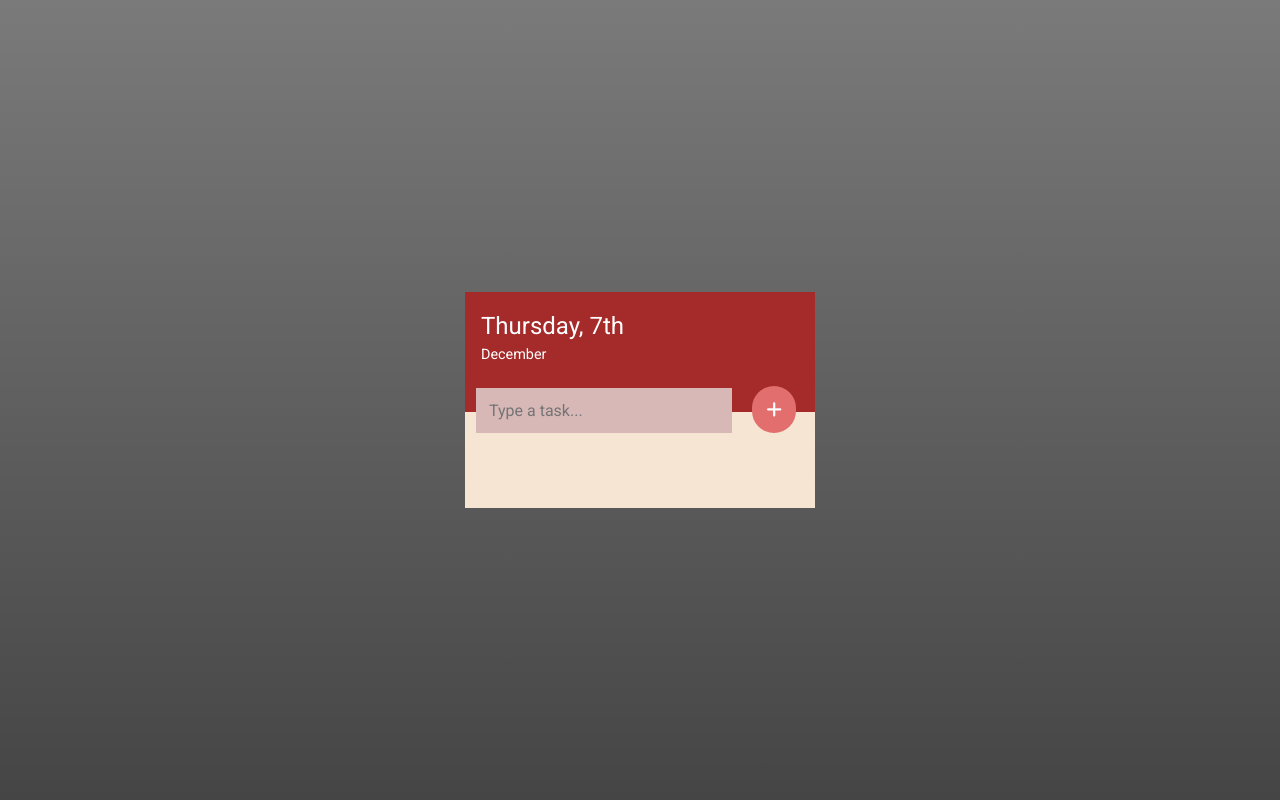
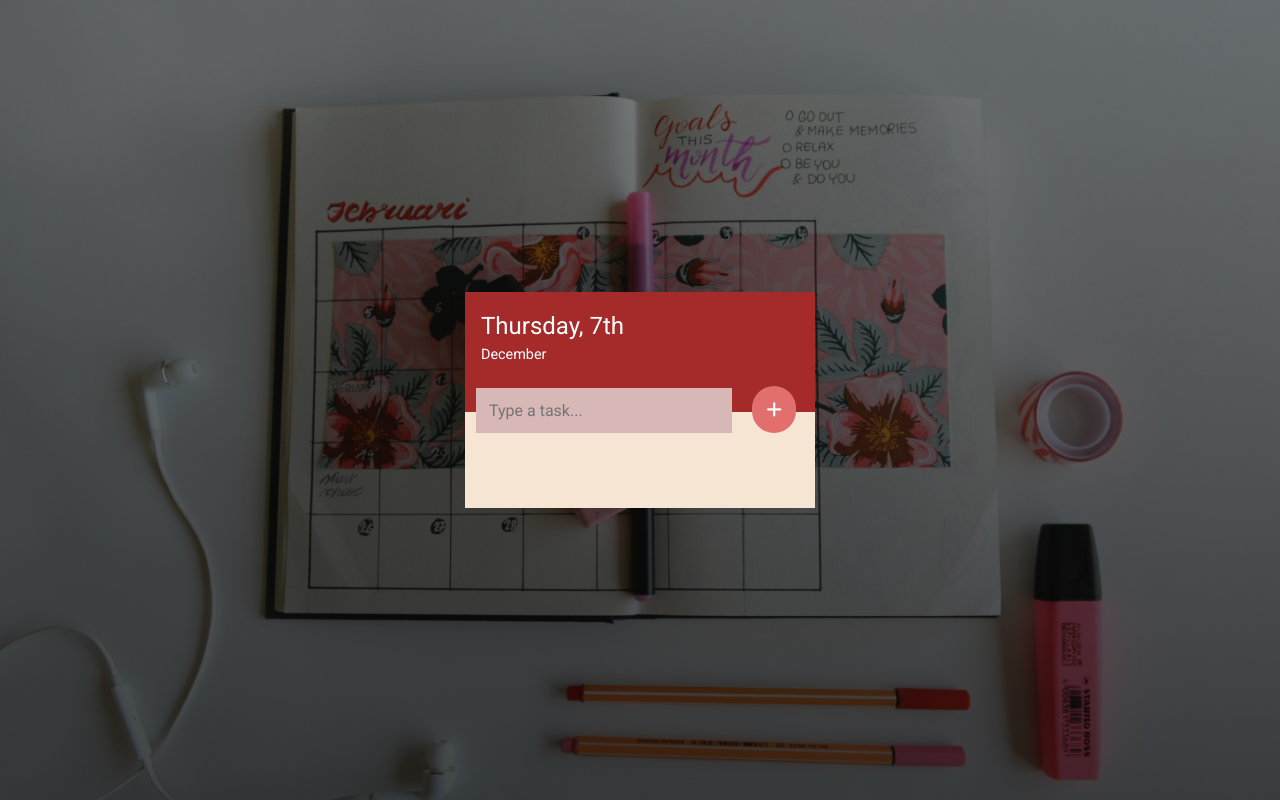
Before and after one commit to arshavinod14/TodoList, a plain HTML site: page index.html in a window 1280 px wide. Drawn offline with Linux system fonts and the light colour scheme; the site is published under a folder, as on GitHub Pages, so addresses that start at the root find nothing.

Commit message:
Update style.css

```diff
--- a/css/style.css
+++ b/css/style.css
@@ -7,7 +7,7 @@
     font-family: 'Roboto', sans-serif;
 }
 body{
-    background-image: linear-gradient(to bottom, rgba(0, 0, 0, 0.52), rgba(0, 0, 0, 0.73)),url(/images/picture.jpg);
+    background-image: linear-gradient(to bottom, rgba(0, 0, 0, 0.52), rgba(0, 0, 0, 0.73)),url(../images/picture.jpg);
     background-size: cover;
 
     height: 100vh;
```
